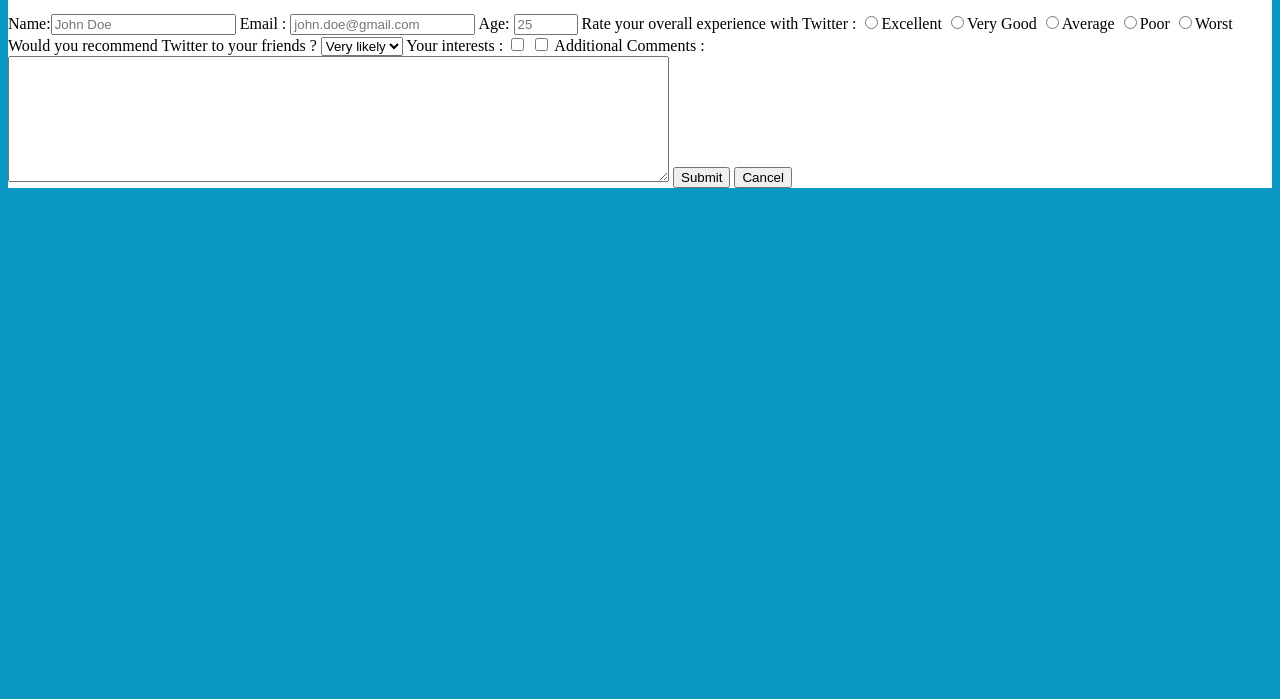
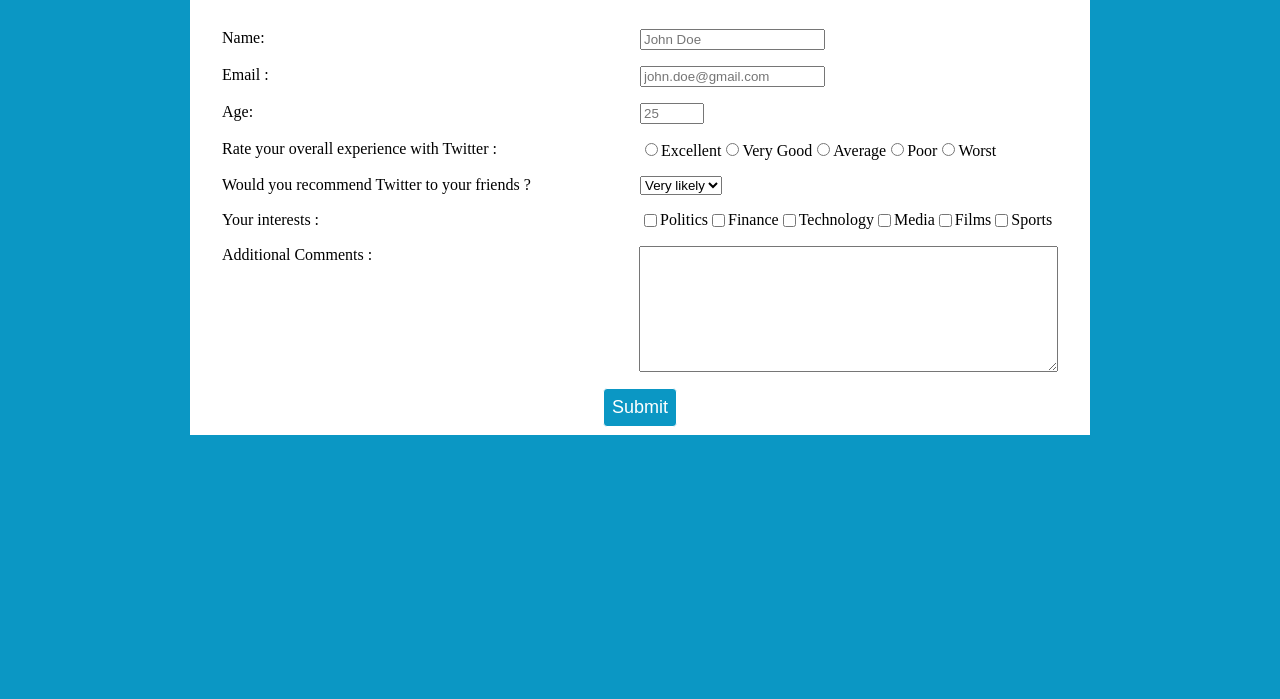
Before and after one commit to sharvarikapdi/survey-form, a plain HTML site: page index.html in a window 1280 px wide. Shown: the part 101-800 px from the top of the page. Drawn offline with Linux system fonts and the light colour scheme.

Commit message:
css for form

```diff
--- a/form.css
+++ b/form.css
@@ -1,6 +1,42 @@
 body {
   background-color: #0b97c4;
+  box-sizing: border-box;
 }
 .container {
   background-color: #fff;
+  max-width: 900px;
+  margin: auto;
 }
+
+
+.heading {
+    text-align: center;
+    margin: 12px;
+}
+
+.form-holder {
+    display: grid;
+    margin: 24px;
+    /* text-align: center; */
+}
+
+
+.form-row label:first-child {
+    display: flex;
+    width: 50%;
+}
+
+
+.form-row {
+    display: flex;
+    padding: 8px;
+}
+#submit {
+  margin: auto;
+background-color: #0b97c4;
+border: 1px solid;
+border-radius: 4px;
+font-size: 18px;
+padding: 8px;
+color: #fff;
+}
--- a/index.html
+++ b/index.html
@@ -10,7 +10,7 @@
         <div class="heading">
           <span class="twitter-logo"></span>
           <h1 id="title">
-            Twitter feedback form
+            Twitter
           </h1>
           <div >
             <p id="description">
@@ -20,29 +20,50 @@
         </div>
         <div class="form-holder">
           <form id="survey-form" action="index.html" method="post">
+            <div class="form-row">
                 <label for="name" id="name-label"> Name:</label><input type="text" name="name" value="" id="name" placeholder="John Doe" required>
+            </div>
+            <div class="form-row">
               <label for="email" id="email-label">Email : </label><input type="email" name="email" value="" id="email" placeholder="john.doe@gmail.com" required>
+            </div>
+            <div class="form-row">
               <label for="number" id="number-label">Age: </label><input type="number" id="number" name="Age" value="" min="0" max="105" placeholder="25" required>
+            </div>
+            <div class="form-row" id="exp">
               <label for="">Rate your overall experience with Twitter : </label>
-            <input type="radio" name="experience" value="5">Excellent</input>
-            <input type="radio" name="experience" value="4">Very Good</input>
-            <input type="radio" name="experience" value="3">Average</input>
-            <input type="radio" name="experience" value="2">Poor</input>
-            <input type="radio" name="experience" value="1">Worst</input>
+              <label><input type="radio" name="experience" value="5">Excellent</label>
+              <label><input type="radio" name="experience" value="4">Very Good</label>
+              <label><input type="radio" name="experience" value="3">Average</label>
+              <label><input type="radio" name="experience" value="2">Poor</label>
+              <label><input type="radio" name="experience" value="1">Worst</label>
+            </div>
+
+            <div class="form-row">
             <label for="">Would you recommend Twitter to your friends ?</label>
               <select id="dropdown" name="recommend">
                 <option>Very likely</option>
                 <option>Maybe</option>
                 <option>Not sure</option>
               </select>
+            </div>
+
+            <div class="form-row">
               <label for="">Your interests :</label>
-            <input type="checkbox" name="interests" value="Politics">
-            <input type="checkbox" name="interests" value="Finance">
+              <input type="checkbox" name="interests" value="Politics">Politics</input>
+              <input type="checkbox" name="interests" value="Finance">Finance</input>
+              <input type="checkbox" name="interests" value="Tech">Technology</input>
+              <input type="checkbox" name="interests" value="Media">Media</input>
+              <input type="checkbox" name="interests" value="Films">Films</input>
+              <input type="checkbox" name="interests" value="Sports">Sports</input>
+            </div>
 
-            <label for="">Additional Comments :</label> <textarea name="comments" rows="8" cols="80"></textarea>
+            <div class="form-row">
+              <label for="">Additional Comments :</label> <textarea name="comments" rows="8" cols="50"></textarea>
+            </div>
 
+            <div class="form-row">
               <button type="submit" name="button" id="submit">Submit</button>
-            <button type="cancel" name="button">Cancel</button>
+            </div>
           </form>
         </div>
 
```
Lines whose indentation alone changed are shown as unchanged.
